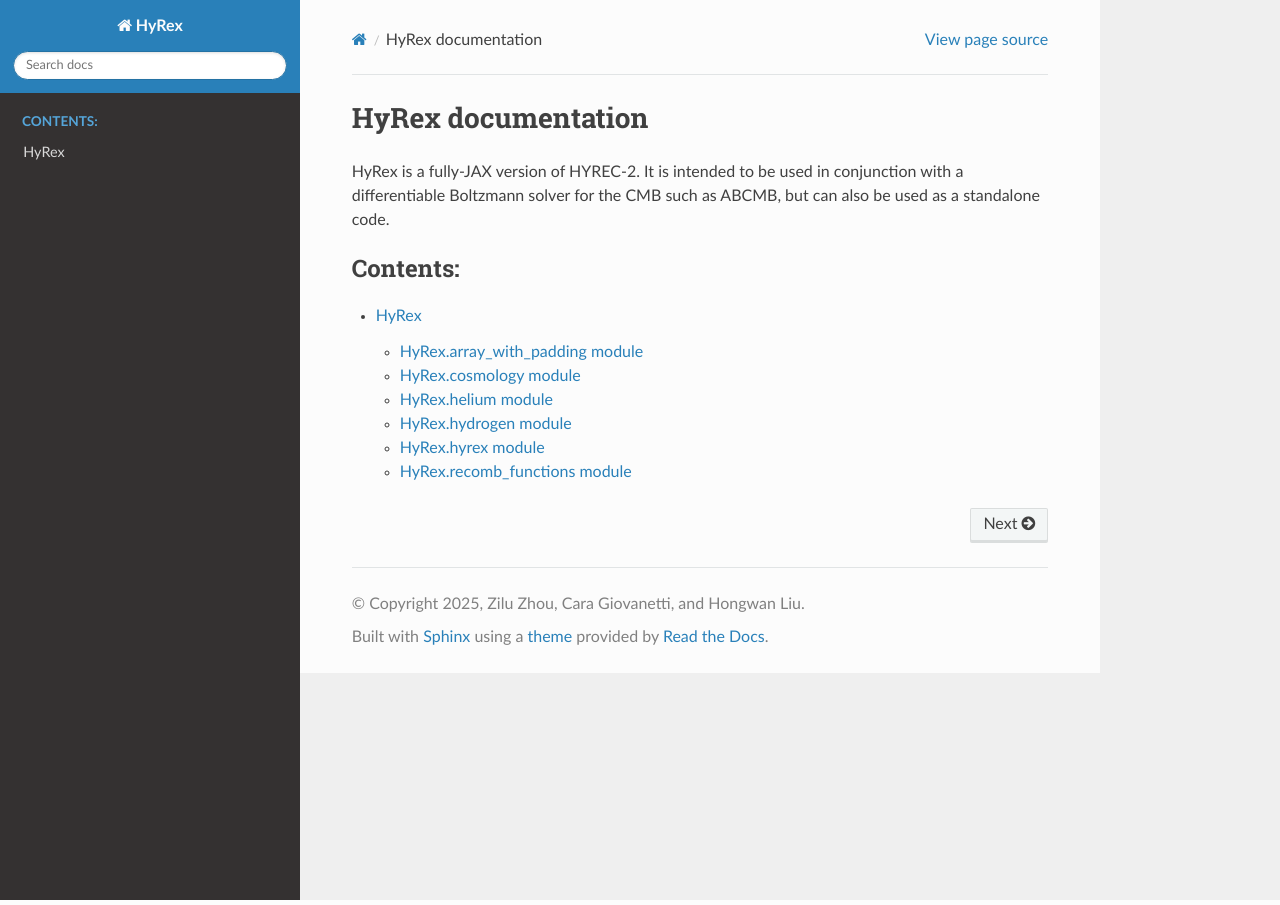
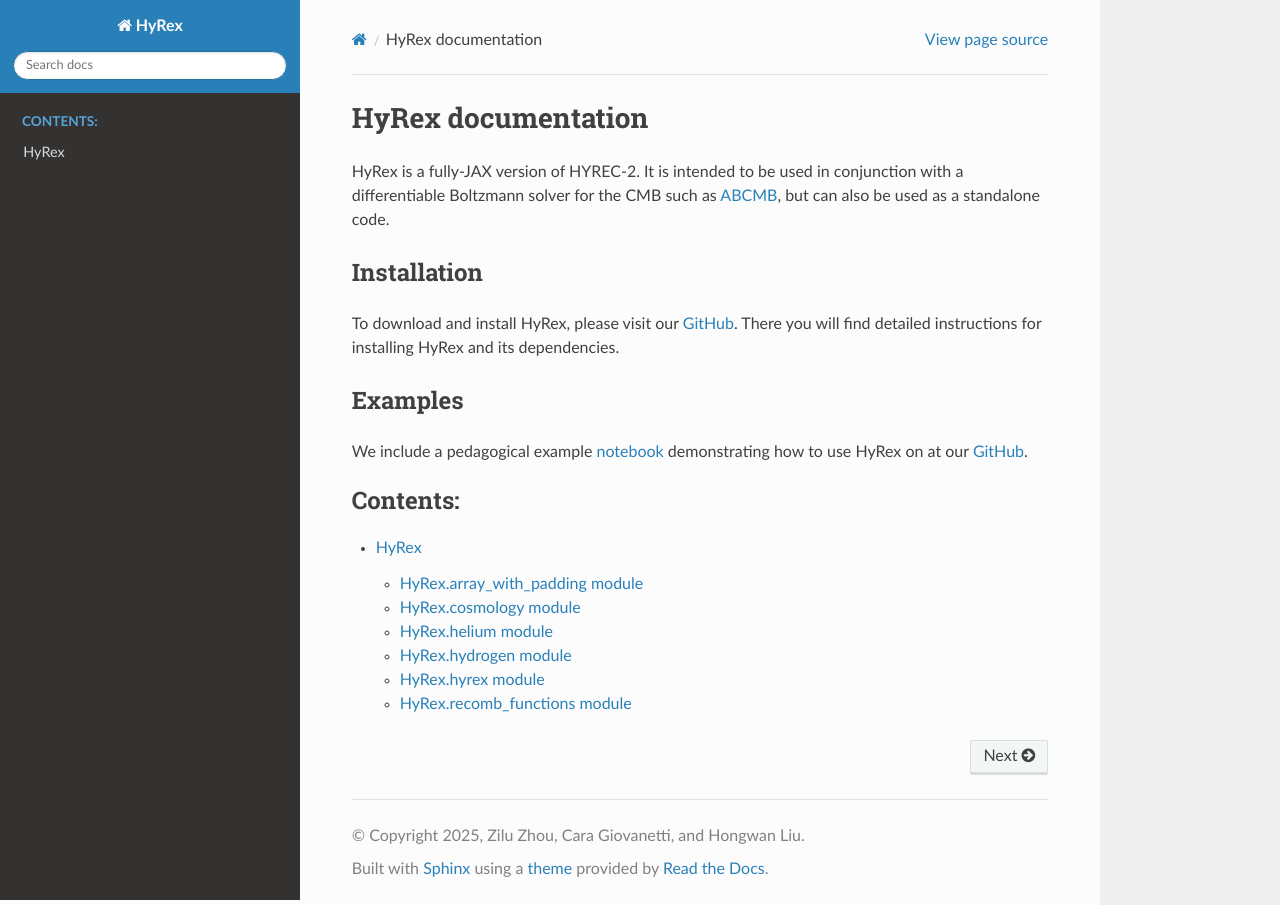
Before and after one commit to TonyZhou729/HyRex, a Sphinx documentation site: the page built from docs/index.rst, in a window 1280 px wide. Built offline with Sphinx 7.4.7 and the Read the Docs theme 3.1.0, drawn with Linux system fonts in a browser that asks for light colours.

Commit message:
update index

```diff
--- a/docs/index.rst
+++ b/docs/index.rst
@@ -7,7 +7,16 @@ HyRex documentation
 ===================
 
 HyRex is a fully-JAX version of HYREC-2.  It is intended to be used in conjunction with a differentiable Boltzmann solver
-for the CMB such as ABCMB, but can also be used as a standalone code.
+for the CMB such as `ABCMB <https://abcmb.readthedocs.io/en/latest/>`_, but can also be used as a standalone code.
+
+
+Installation
+------------
+To download and install HyRex, please visit our `GitHub <https://github.com/TonyZhou729/HyRex>`_.  There you will find detailed instructions for installing HyRex and its dependencies.
+
+Examples
+--------
+We include a pedagogical example `notebook <https://github.com/TonyZhou729/HyRex/blob/main/notebooks/hyrex_intro.ipynb>`_ demonstrating how to use HyRex on at our `GitHub <https://github.com/TonyZhou729/HyRex>`_.
 
 
 .. toctree::
```
